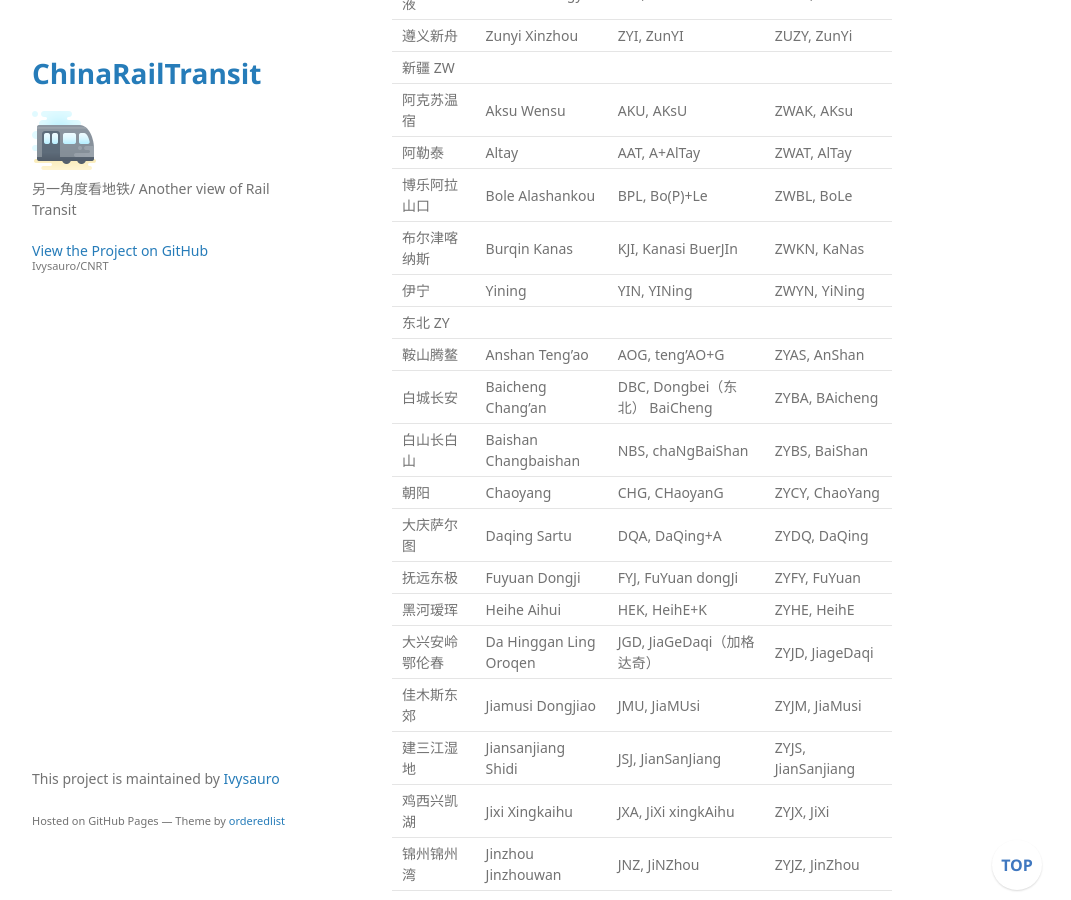
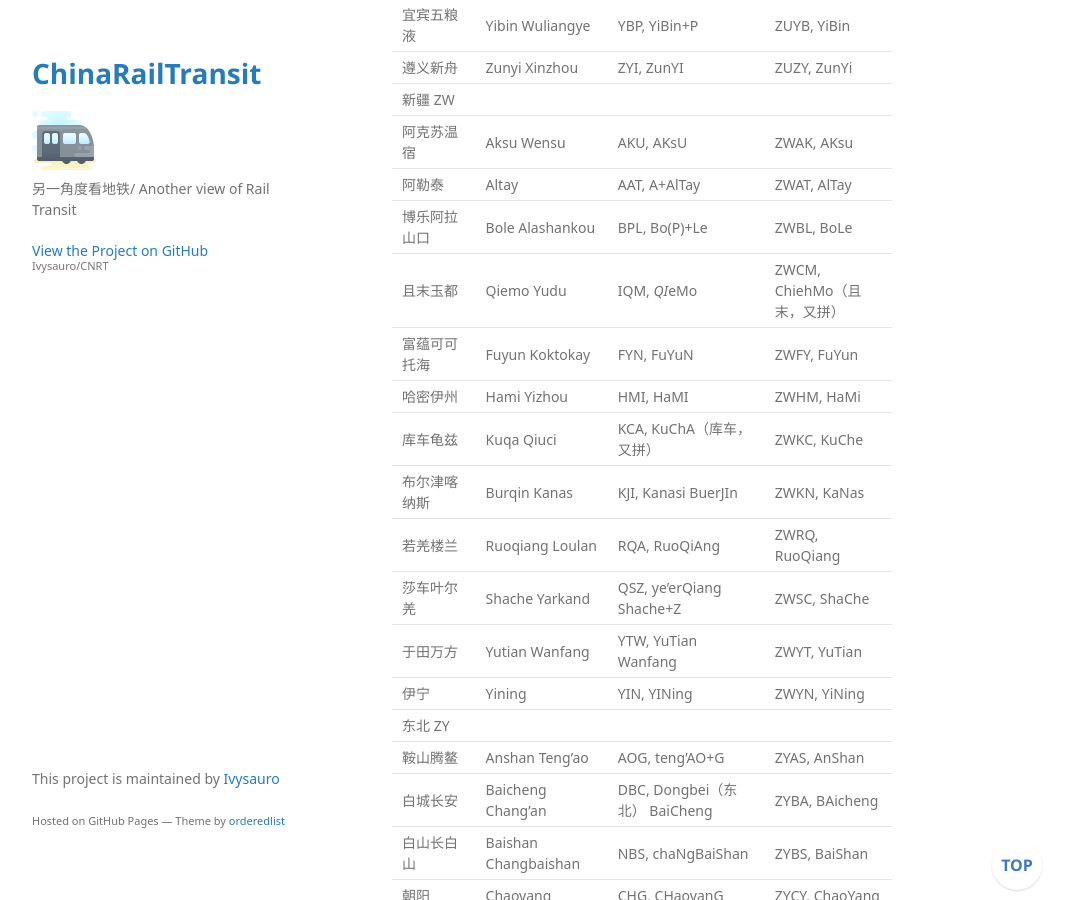
Before and after one commit to Ivysauro/CNRT, a Jekyll site: the page built from data/Airport.md, in a window 1280 px wide and 900 px high, scrolled down 11023 px. Shown: the whole window, without its empty margins (178-1249 px from the left). Built offline with Jekyll 4.4.1, drawn with Linux system fonts in a browser that asks for light colours; some web fonts are replaced; our own code applies the rules of GitHub Pages for plain Markdown files; a script that is not in the unit is left out; some of the changed text lies outside the part shown.

Commit message:
🍊补充新疆数据

```diff
--- a/data/Airport.md
+++ b/data/Airport.md
@@ -144,6 +144,7 @@
 | 新疆 ZW |
 | 库尔勒 | Korla | KRL, KoRLa | ZWKL, KorLa |
 | 克拉玛依 | Karamay | KRY, KaRamaY | ZWKM, KaraMay |
+| 和田 | Hotan | HTN, HoTaN | ZWTN, hoTaN |
 | 台湾 RC |
 | 金门（尚义） | Kinmen | KNH, KinmeN+H | RCBS |
 | 台东（丰年） | Taitung | TTT, TaiTung+T | RCFN, FengNian |
@@ -260,7 +261,14 @@
 | 阿克苏温宿 | Aksu Wensu | AKU, AKsU | ZWAK, AKsu |
 | 阿勒泰 | Altay | AAT, A+AlTay | ZWAT, AlTay |
 | 博乐阿拉山口 | Bole Alashankou | BPL, Bo(P)+Le | ZWBL, BoLe |
+| 且末玉都 | Qiemo Yudu | IQM, *QI*eMo | ZWCM, ChiehMo（且末，又拼） |
+| 富蕴可可托海 | Fuyun Koktokay | FYN, FuYuN | ZWFY, FuYun |
+| 哈密伊州 | Hami Yizhou | HMI, HaMI | ZWHM, HaMi |
+| 库车龟兹 | Kuqa Qiuci | KCA, KuChA（库车，又拼） | ZWKC, KuChe |
 | 布尔津喀纳斯 | Burqin Kanas | KJI, Kanasi BuerJIn | ZWKN, KaNas |
+| 若羌楼兰 | Ruoqiang Loulan | RQA, RuoQiAng | ZWRQ, RuoQiang |
+| 莎车叶尔羌 | Shache Yarkand | QSZ, ye'erQiang Shache+Z | ZWSC, ShaChe |
+| 于田万方 | Yutian Wanfang | YTW, YuTian Wanfang | ZWYT, YuTian |
 | 伊宁 | Yining | YIN, YINing | ZWYN, YiNing |
 | 东北 ZY |
 | 鞍山腾鳌 | Anshan Teng'ao | AOG, teng'AO+G | ZYAS, AnShan |
```
